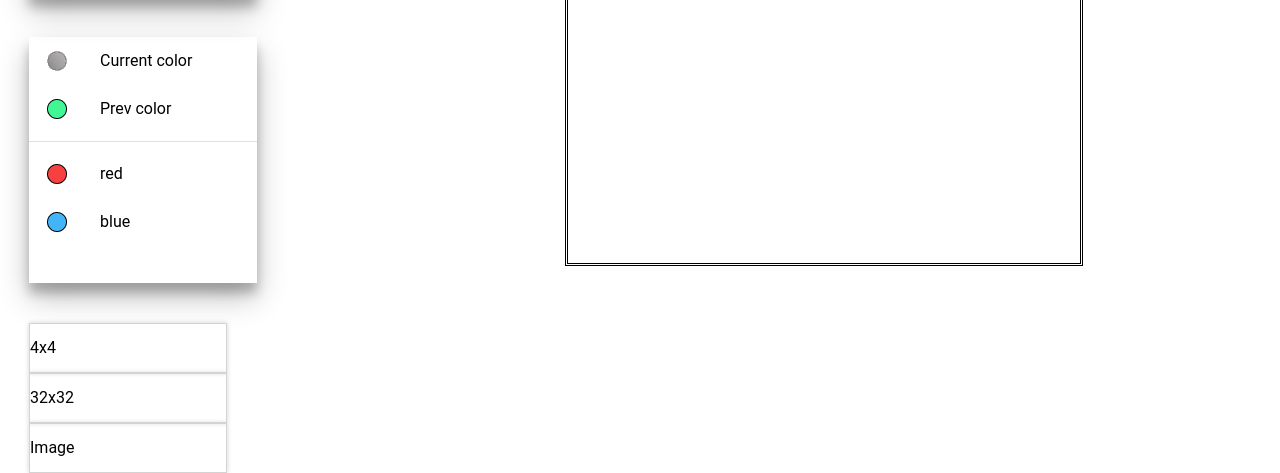
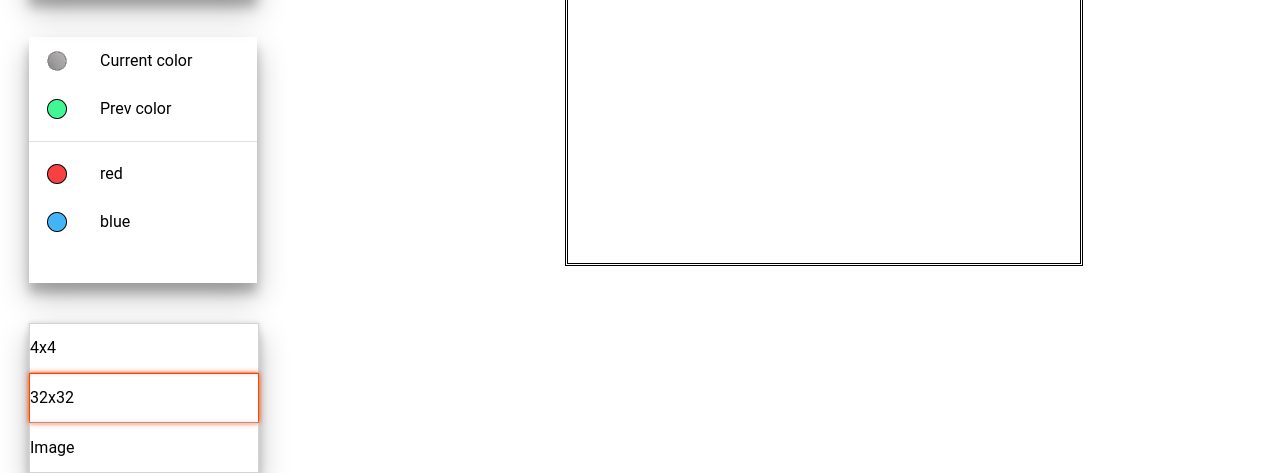
Before and after one commit to Protanton/codejam-canvas, a plain HTML site: page index.html in a window 1280 px wide. Shown: the part 376-849 px from the top of the page. Drawn offline with Linux system fonts and the light colour scheme; no server answers.

Commit message:
style: add style and border to active button in sizes section

```diff
--- a/styles/style.css
+++ b/styles/style.css
@@ -134,6 +134,7 @@ h1 {
 
 .sizes {
     height: 150px;
+    box-shadow: 0 14px 28px rgba(0,0,0,0.25), 0 10px 10px rgba(0,0,0,0.22);
 }
 
 .size-item {
@@ -144,12 +145,17 @@ h1 {
     box-shadow: 0 0 5px 0 lightgray;
     display: flex;
     align-items: center;
-    width: 196px;
+    width: 228px;
     height: 48px;
     font-size: 1rem;
     line-height: 24px;
     font-family: "Roboto", sans-serif;
     color: rgba(), 0, 0, 0.541327;
+}
+
+.size-item.active {
+    border-color: orangered;
+    box-shadow: 0 0 5px 0 orangered;
 }
 
 .size-item:hover {
```
